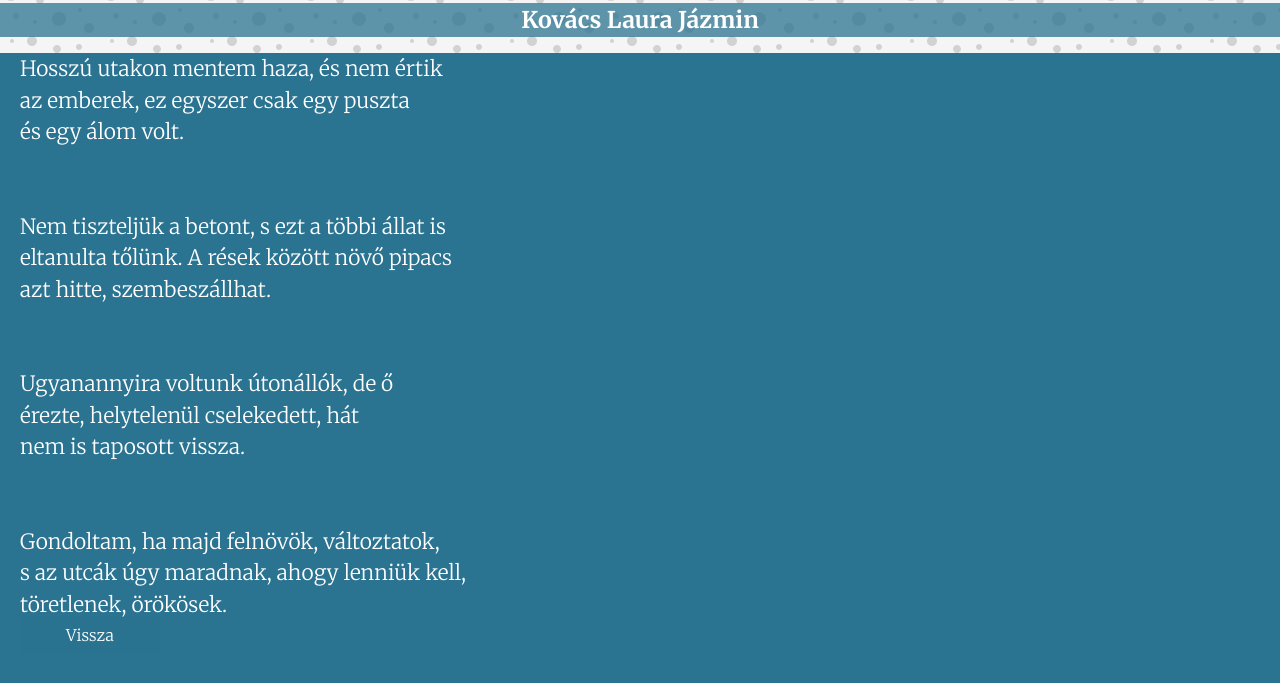
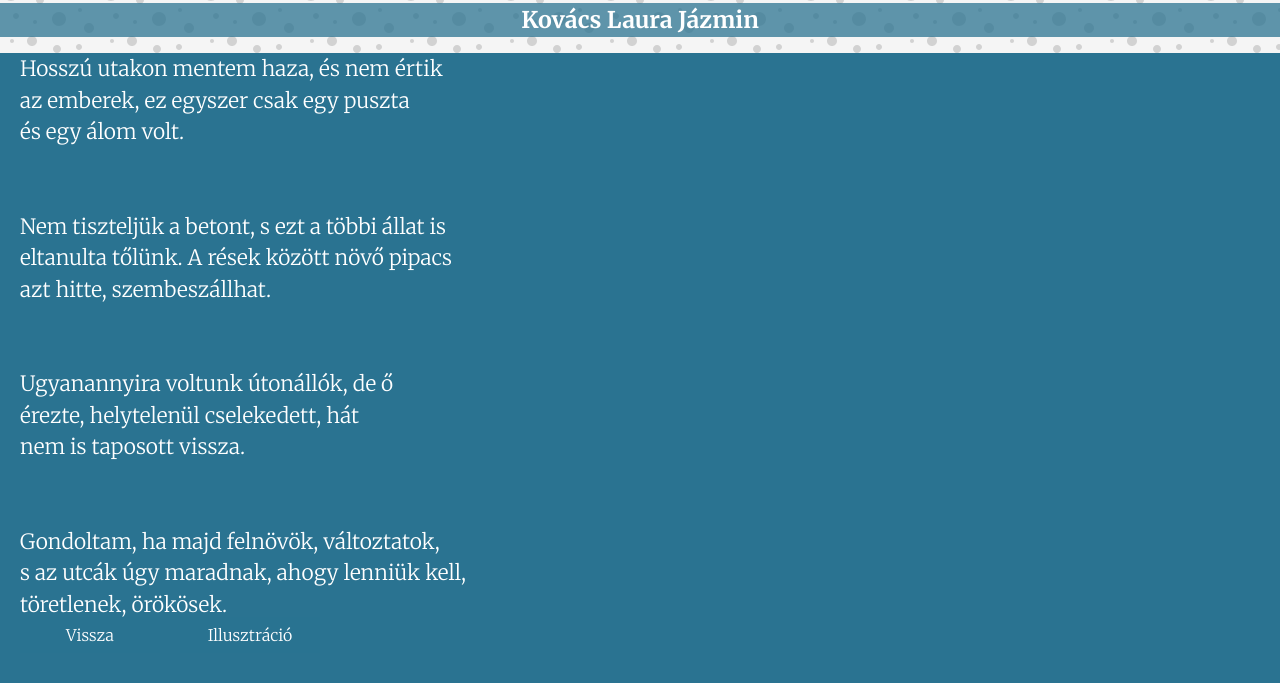
Before and after one commit to 123a456b789c/novella2023_1, a plain HTML site: page Építészek szörnyülködnek-Kovács Laura Jázmin.html in a window 1280 px wide. Shown: the part 117-800 px from the top of the page. Drawn offline with nearby package versions, Linux system fonts and the light colour scheme.

Commit message:
Add files via upload

```diff
--- a/Építészek szörnyülködnek-Kovács Laura Jázmin.html
+++ b/Építészek szörnyülködnek-Kovács Laura Jázmin.html
@@ -25,6 +25,7 @@
 
     </div>
     <div>
+        <button id="illusz" class="btn btn-primary" onclick="firePageVisitAndRedir('./Kovács Laura Jázmin-Pipacs.png')" type="button" style="position:fixed; left: 180px; bottom: 30px; width: 140px;background: rgba(42,115,145,0.8);border-radius: 0px;border-width: 0px;font-family: 'Merriweather', serif;">Illusztráció</button>
         <button id="illusz" class="btn btn-primary" onclick="firePageVisit('redir');" type="button" style="position:fixed; left: 20px; bottom: 30px; width: 140px;background: rgba(42,115,145,0.8);border-radius: 0px;border-width: 0px;font-family: 'Merriweather', serif;">Vissza</button>
     </div>
         </div>
```
Also changed, not shown: 1 other file.
